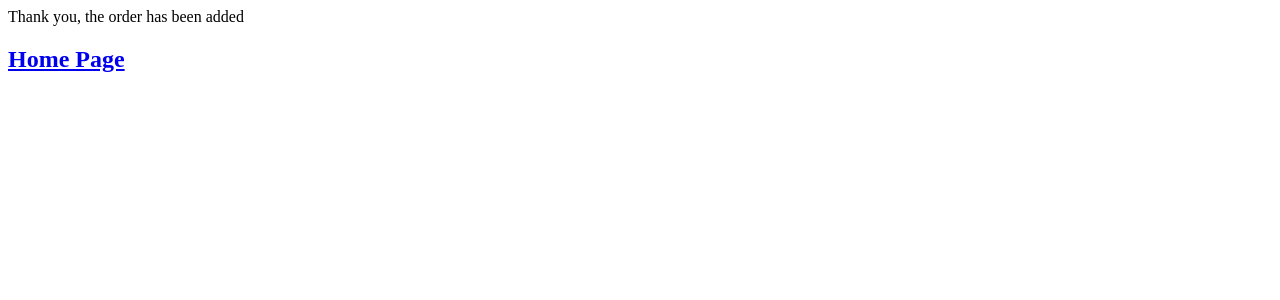
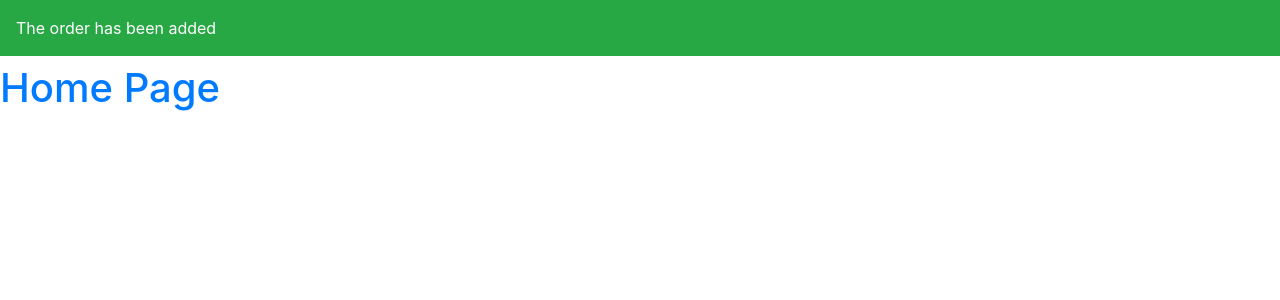
Before and after one commit to megunnahi/MGS406-Final, a Flask app: template flask_project/templates/order.htm in a window 1280 px wide. Shown: the top 300 px of the page. Run offline with Flask 3, Linux system fonts and the light colour scheme; the template is opened without the code that fills it, so the values that code supplies are empty; parts of the project's set-up code (start-up, migrations or seed data) failed here and were passed over; some libraries are stand-ins or nearby versions.

Commit message:
Updated html files

```diff
--- a/flask_project/templates/order.htm
+++ b/flask_project/templates/order.htm
@@ -1,6 +1,11 @@
 <html>
+	<!-- The link below is from getbootstrap.com/docs/4.0/getting-started/introduction/ -->
+	<link rel="stylesheet" href="https://cdn.jsdelivr.net/npm/bootstrap@4.0.0/dist/css/bootstrap.min.css" integrity="sha384-Gn5384xqQ1aoWXA+058RXPxPg6fy4IWvTNh0E263XmFcJlSAwiGgFAW/dAiS6JXm" crossorigin="anonymous">
 	<body>
-		Thank you, the order has been added
-		<h2><a href = "http://0.0.0.0:5000/">Home Page</a></h2>
+		<!-- class = "p-3 mb-2 bg-sucess text-white" has been taken from getbootstrap.com/docs/4.0/utilities/colors/#background-color -->
+		<div class = "p-3 mb-2 bg-success text-white">The order has been added</div>
+		<!-- class = "text-primary" has been taken from getbootstrap.com/docs/4.0/utilities/colors/#color -->
+		<h1><a href = "http://0.0.0.0:5000/" class = "text-primary">Home Page</a></h1>
+
 	</body>
 </html>
```
